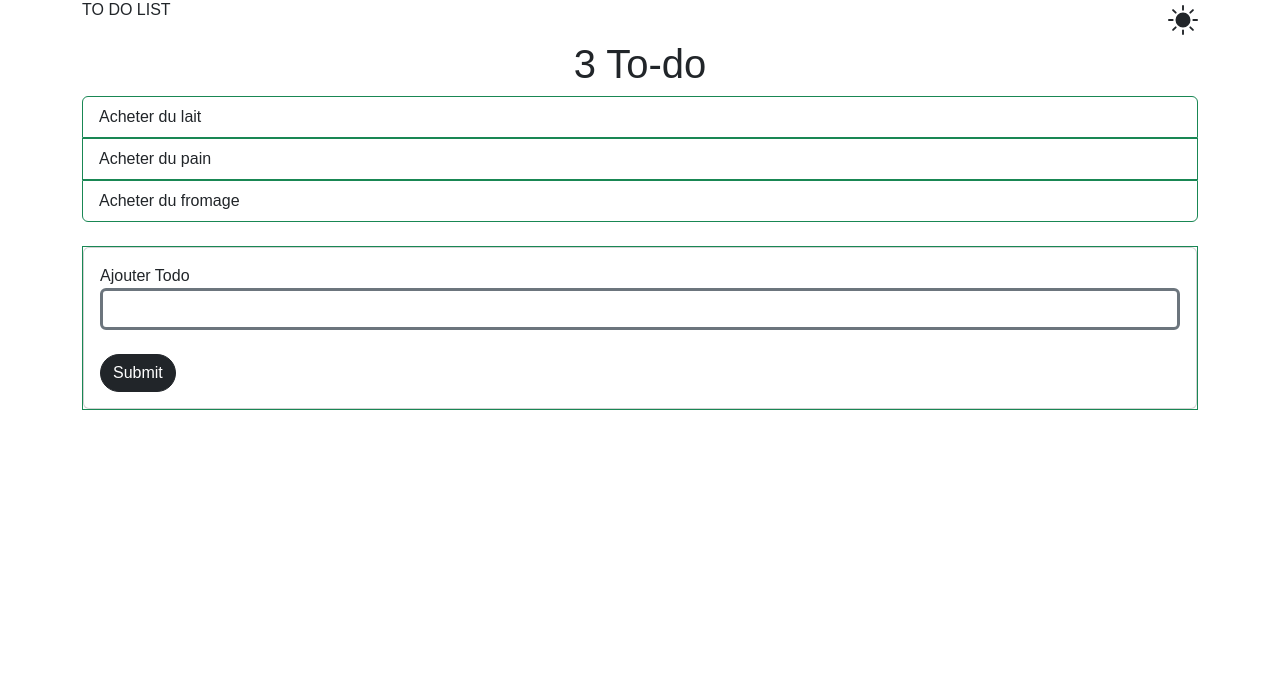
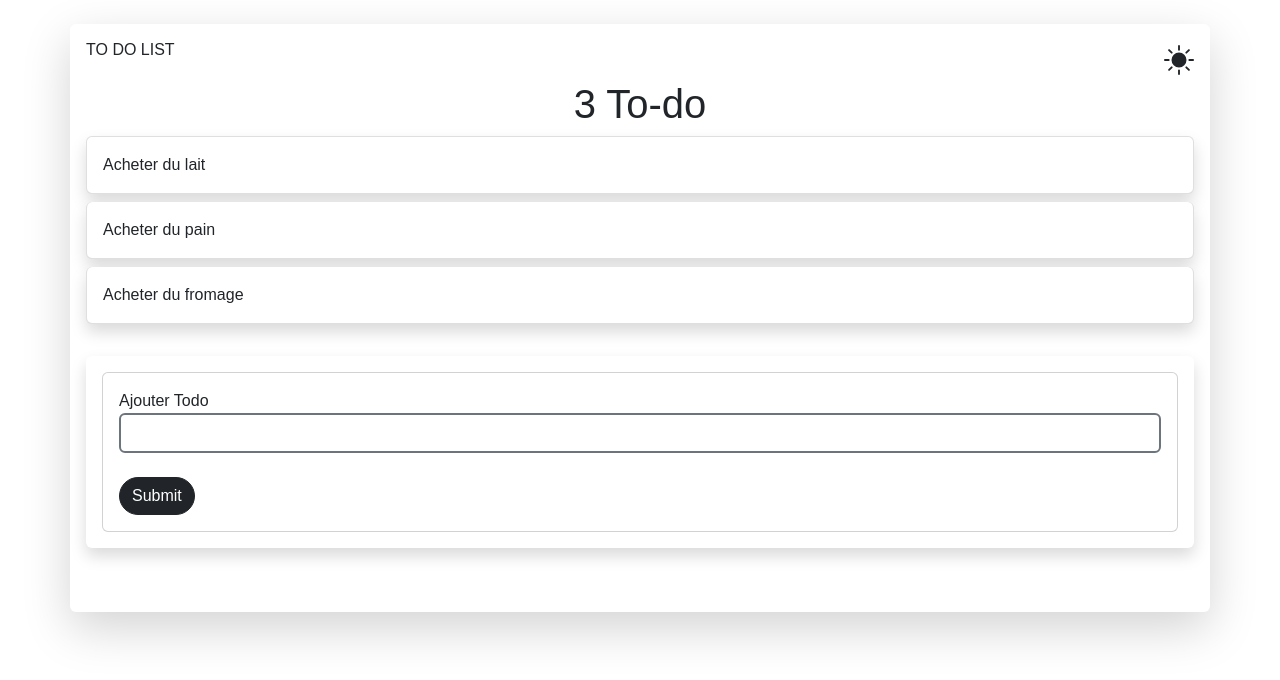
Before and after one commit to Annette-Bwemere-Salama/TODOLISTBOOSTRAP-REACT, a React (Create React App) app: page / in a window 1280 px wide. Shown: the top 680 px of the page. Built offline with nearby package versions, Linux system fonts and the light colour scheme; the HTML template or start-up script is replaced by a standard one.

Commit message:
feat: ajout du style sur notre composant

```diff
--- a/src/App.js
+++ b/src/App.js
@@ -13,7 +13,7 @@ class App extends Component {
 
   render() {
     return (
-      <div className="container">
+      <div className="container mt-4 shadow-lg p-3 mb-5 bg-white rounded">
         <div className='icons'>
           <h6 className='text-center'>TO DO LIST</h6>
           <BsFillBrightnessHighFill className='ico'></BsFillBrightnessHighFill>
--- a/src/COMPONENT/AddTodoForm.js
+++ b/src/COMPONENT/AddTodoForm.js
@@ -12,11 +12,11 @@ const AddTodoForm = ({ addNewTodo }) => {
   }
 
   return (
-    <form className='mt-4 border border-success' onSubmit={handleTodo}>
+    <form className='mt-4 shadow p-3 mb-5 bg-body rounded' onSubmit={handleTodo}>
       <div className='card card-body' >
         <div className='form-group'>
           <label>Ajouter Todo</label>
-          <input className='form-control  border border-secondary  border border-3'
+          <input className='form-control  border border-secondary  border border-2'
             value={addTodo} type="text"
             onChange={(e) => setAddTodo(e.target.value)}
           />
--- a/src/COMPONENT/Todo.js
+++ b/src/COMPONENT/Todo.js
@@ -13,7 +13,7 @@ const Todo = () => {
 
     const myTodos = todos.map(todo => {
         return (
-            <li className='list-group-item  border border-success' key={todo.id}>{todo.todo}</li>
+            <li className='list-group-item  shadow p-3 mb-2 bg-body rounded' key={todo.id}>{todo.todo}</li>
         )
     })
 
```
